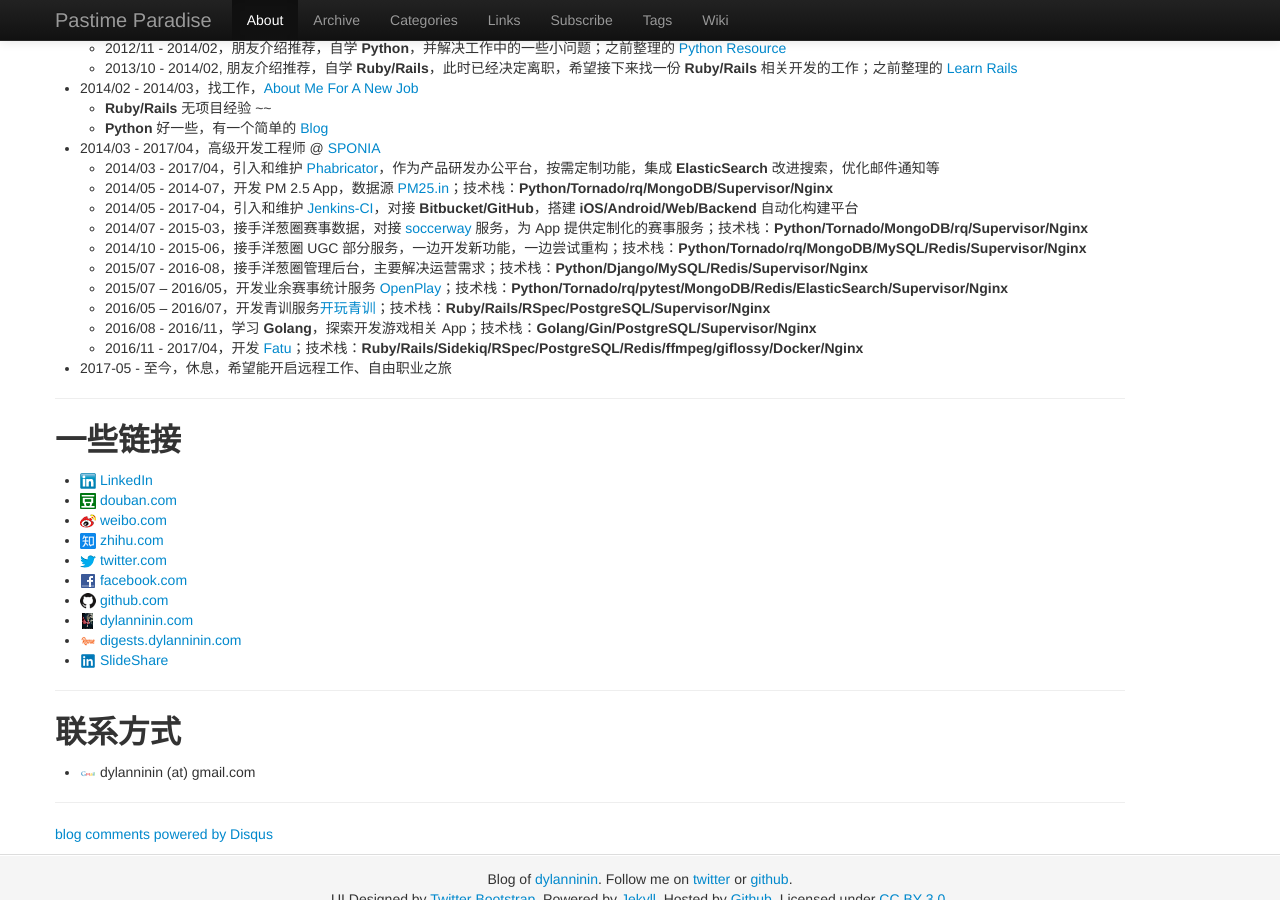
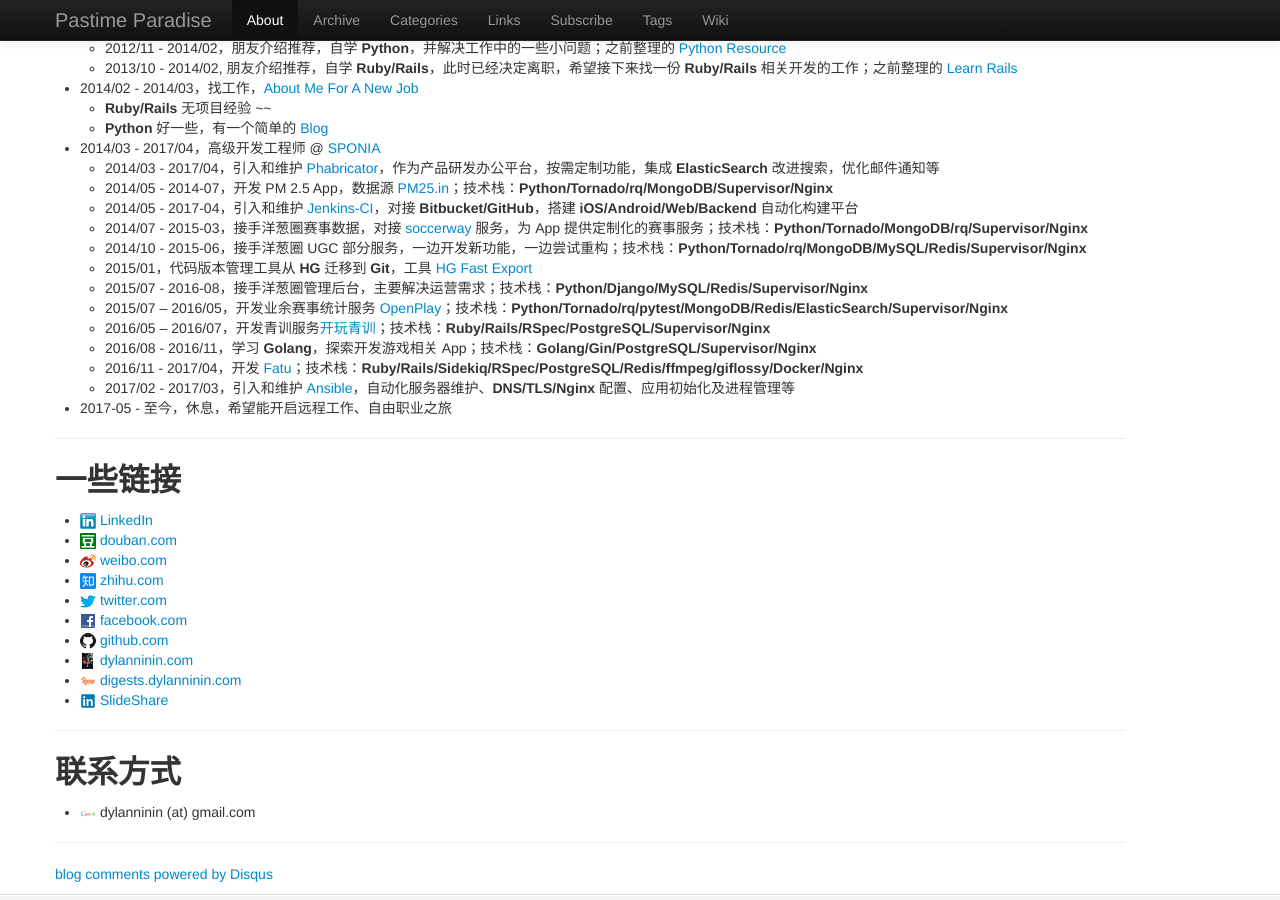
Before and after one commit to dylanninin/dylanninin.com, a Jekyll site: the page built from about.md, in a window 1280 px wide and 900 px high, scrolled down 797 px. Built offline with Jekyll 4.4.1, drawn with Linux system fonts in a browser that asks for light colours; comment, search, counter and statistics services are not loaded.

Commit message:
Update about

```diff
--- a/about.md
+++ b/about.md
@@ -48,11 +48,14 @@
   - 2014/05 - 2017-04，引入和维护 [Jenkins-CI](https://jenkins.io/index.html)，对接 **Bitbucket/GitHub**，搭建 **iOS/Android/Web/Backend** 自动化构建平台
   - 2014/07 - 2015-03，接手洋葱圈赛事数据，对接 [soccerway](http://www.soccerway.com/) 服务，为 App 提供定制化的赛事服务；技术栈：**Python/Tornado/MongoDB/rq/Supervisor/Nginx**
   - 2014/10 - 2015-06，接手洋葱圈 UGC 部分服务，一边开发新功能，一边尝试重构；技术栈：**Python/Tornado/rq/MongoDB/MySQL/Redis/Supervisor/Nginx**
+  - 2015/01，代码版本管理工具从 **HG** 迁移到 **Git**，工具 [HG Fast Export](https://github.com/frej/fast-export)
   - 2015/07 - 2016-08，接手洋葱圈管理后台，主要解决运营需求；技术栈：**Python/Django/MySQL/Redis/Supervisor/Nginx**
   - 2015/07 – 2016/05，开发业余赛事统计服务 [OpenPlay](https://openplay.com/)；技术栈：**Python/Tornado/rq/pytest/MongoDB/Redis/ElasticSearch/Supervisor/Nginx**
   - 2016/05 – 2016/07，开发青训服务[开玩青训](http://kaiwanqx.com/)；技术栈：**Ruby/Rails/RSpec/PostgreSQL/Supervisor/Nginx**
   - 2016/08 - 2016/11，学习 **Golang**，探索开发游戏相关 App；技术栈：**Golang/Gin/PostgreSQL/Supervisor/Nginx**
   - 2016/11 - 2017/04，开发 [Fatu](https://fatu.me)；技术栈：**Ruby/Rails/Sidekiq/RSpec/PostgreSQL/Redis/ffmpeg/giflossy/Docker/Nginx**
+  - 2017/02 - 2017/03，引入和维护 [Ansible](https://www.ansible.com/)，自动化服务器维护、**DNS/TLS/Nginx** 配置、应用初始化及进程管理等
+
 - 2017-05 - 至今，休息，希望能开启远程工作、自由职业之旅
 
 <hr>
```
